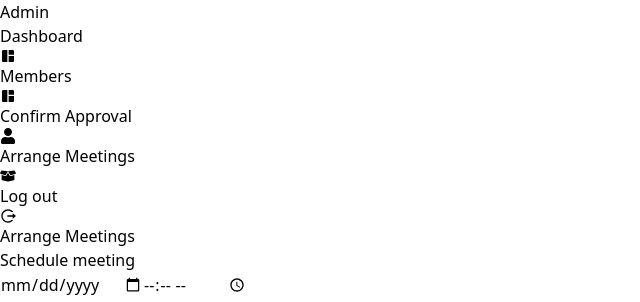
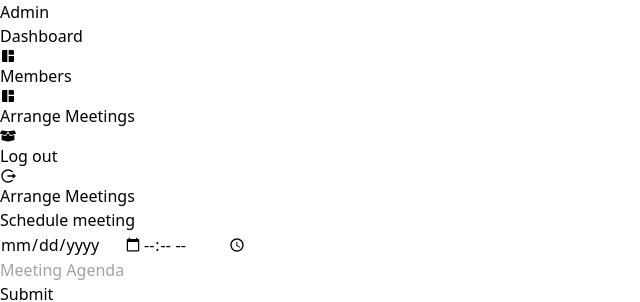
Before and after one commit to kkunvar2/lwr-frontend, a React (Create React App) app: page /createmeeting in a window 1280 px wide. Shown: the top 302 px of the page, without its empty margins (0-640 px from the left). Built offline with nearby package versions, Linux system fonts and the light colour scheme; no server answers.

Commit message:
assign scretary specific authority

```diff
--- a/src/Components/Admin/Sidebar.js
+++ b/src/Components/Admin/Sidebar.js
@@ -3,7 +3,7 @@ import { RiLogoutCircleRLine } from "react-icons/ri";
 import { FaUser, FaBoxOpen } from 'react-icons/fa'
 import {MdSpaceDashboard} from 'react-icons/md'
 import { useNavigate } from 'react-router-dom';
-import { logoutUser } from '../../Services/authService';
+import { isUserRole, logoutUser } from '../../Services/authService';
 
 const Sidebar = () => {
 
@@ -30,6 +30,8 @@ const Sidebar = () => {
       navigate('/log')
     }
 
+    const isUser = isUserRole();
+
   return (
     <>
         {/* Sidebar */}
@@ -38,6 +40,7 @@ const Sidebar = () => {
             <h2 className="text-3xl font-bold text-sky-400">Admin</h2>
           </div>
           <div className='lg:w-48 flex flex-col ml-3 text-md'>
+
             <div
               className="flex items-center justify-between py-3 px-2 transform transition duration-200 hover:scale-105  text-gray-400 hover:text-white hover:bg-gray-400 hover:rounded-2xl rounded-2xl"
               onClick={handelDashboard}
@@ -47,6 +50,8 @@ const Sidebar = () => {
               </button>
               <MdSpaceDashboard className="w-5 h-5 text-black " />
             </div>
+
+            {/* Members */}
             <div
               className="flex items-center justify-between py-3 px-2 transform transition duration-200 hover:scale-105  text-gray-400 hover:text-white hover:bg-gray-400 hover:rounded-2xl rounded-2xl "
               onClick={handelMembers}
@@ -56,6 +61,9 @@ const Sidebar = () => {
               </button>
               <MdSpaceDashboard className="w-5 h-5 text-black " />
             </div>
+
+            {/* Approval */}
+            {!isUser &&
               <div
                 className="flex items-center justify-between py-3 px-2 transform transition duration-200 hover:scale-105 text-gray-400 hover:text-white hover:bg-gray-400 hover:rounded-2xl rounded-2xl"
                 onClick={handelApproval}
@@ -65,6 +73,9 @@ const Sidebar = () => {
                 </button>
                 <FaUser className="ml-2 w-5 h-5 text-black " />
               </div>
+            }
+
+            {/* Meetings */}
               <div
                 className="flex items-center justify-between py-3 px-2 transform transition dublack00 hover:scale-105 ease-out text-gray-400 hover:text-white hover:bg-gray-400 hover:rounded-2xl rounded-2xl "
                 onClick={handelMeetings}
@@ -74,6 +85,7 @@ const Sidebar = () => {
                 </button>
                 <FaBoxOpen className=" w-5 h-5 text-black " />
               </div>
+
           </div>
           <div className="mt-auto">
             <div
--- a/src/Services/authService.js
+++ b/src/Services/authService.js
@@ -23,7 +23,7 @@ export const isLoggedIn = () => {
 export const isUserRole = () => {
     const isUser = localStorage.getItem('role')
 
-    if(isUser == 'GUARD'){
+    if(isUser == 'GUARD' || 'SECRETARY'){
         return true;
     }
     else{
```
Lines whose indentation alone changed are shown as unchanged.
